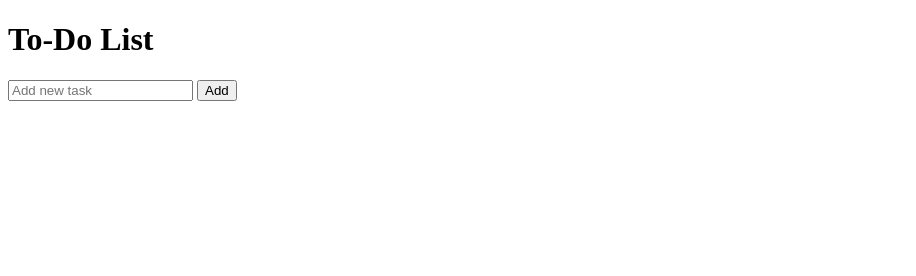
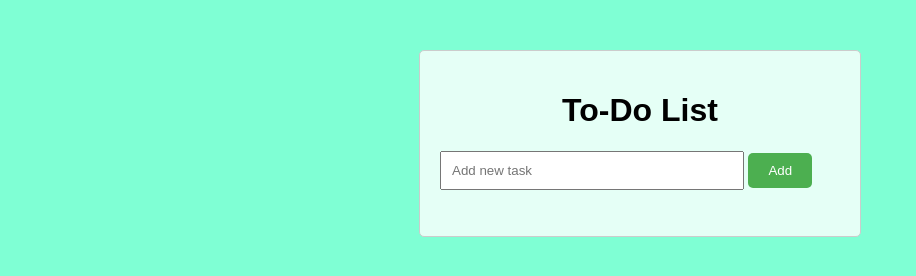
Before and after one commit to Jerry-Ferry11/VS, a plain HTML site: page Todolist/list.html in a window 1280 px wide. Shown: the whole page, without its empty margins (0-916 px from the left). Drawn offline with Linux system fonts and the light colour scheme.

Commit message:
New commit
Changes to change Background and the look and feel of things.

```diff
--- a/Todolist/list.html
+++ b/Todolist/list.html
@@ -4,7 +4,7 @@
     <meta charset="UTF-8">
     <meta name="viewport" content="width=device-width, initial-scale=1.0">
     <title>To-Do List</title>
-    <link rel="stylesheet" href="liststyle.css>
+    <link rel="stylesheet" href="liststyle.css">
 </head>
 <body>
     <div class="todo-container">
--- a/Todolist/liststyle.css
+++ b/Todolist/liststyle.css
@@ -2,6 +2,9 @@ body {
     font-family: Arial, sans-serif;
     margin: 0;
     padding: 0;
+    background-color: aquamarine;
+    background-size: cover;
+    background-position: center;
 }
 
 .todo-container {
@@ -10,6 +13,7 @@ body {
     padding: 20px;
     border: 1px solid #ccc;
     border-radius: 5px;
+    background-color: rgba(255, 255, 255, 0.8); /* Adding a semi-transparent background to the container */
 }
 
 h1 {
```
Also changed, not shown: 1 other file.
